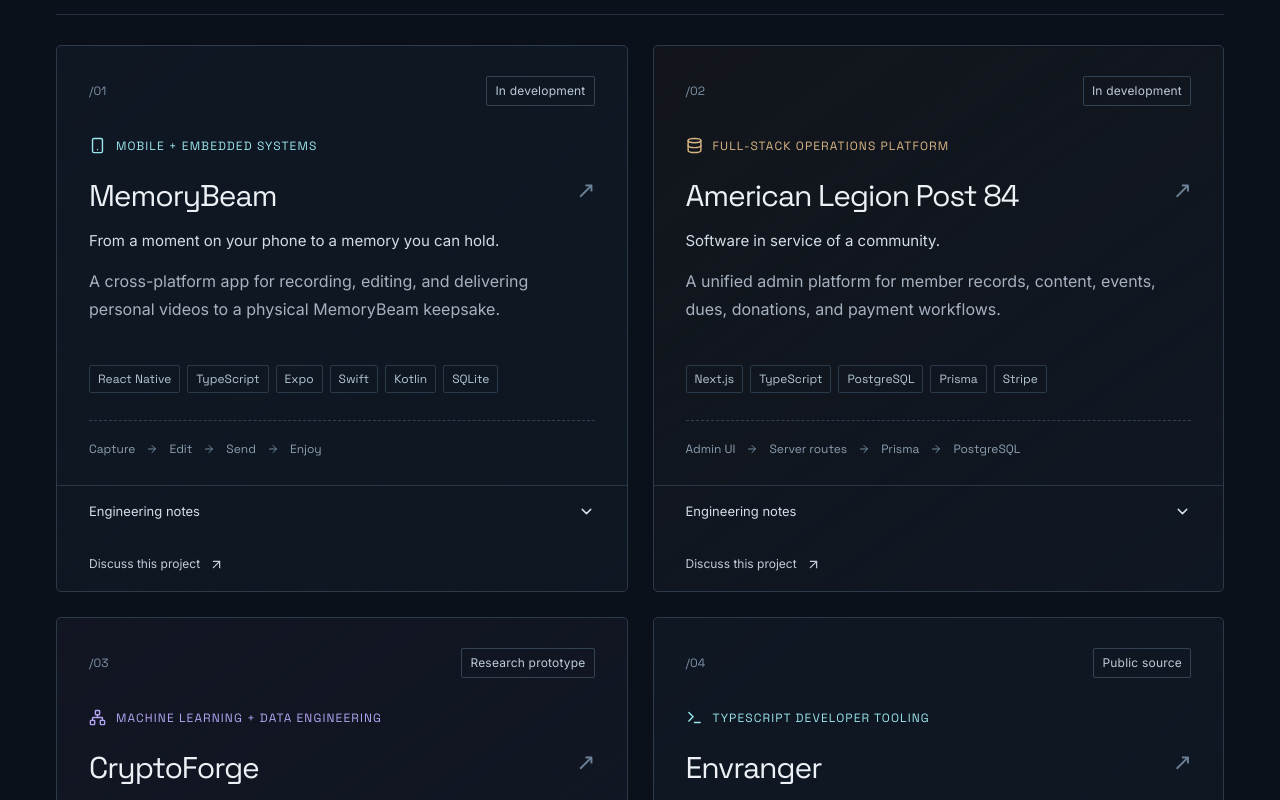
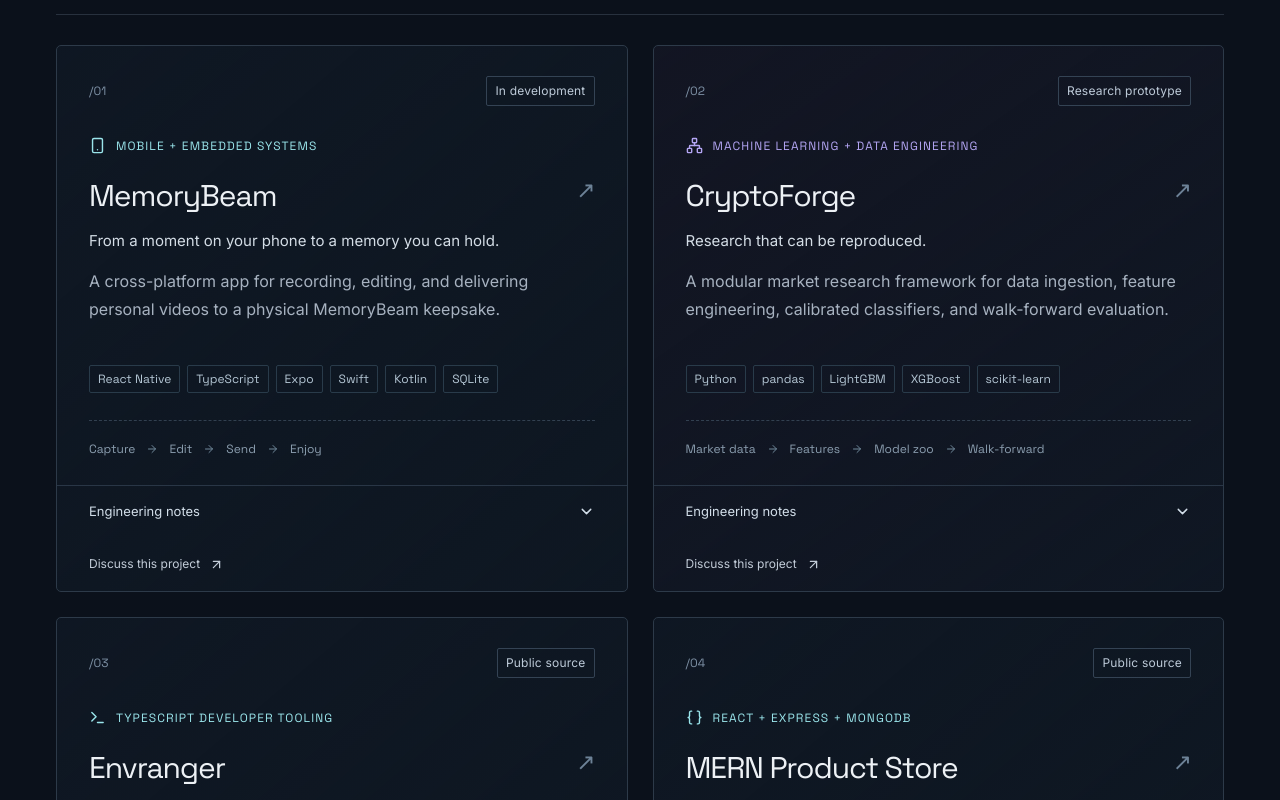
Before and after one commit to Breedlove-Jason/jason-breedlove-portfolio, a React (Vite) app: page / in a window 1280 px wide. Shown: the part 1120-1920 px from the top of the page. Built offline with nearby package versions, Linux system fonts and the light colour scheme.

Commit message:
Remove private organization project from public portfolio

```diff
--- a/src/components/Projects.tsx
+++ b/src/components/Projects.tsx
@@ -29,7 +29,6 @@
 ];
 const icons: Record<string, LucideIcon> = {
   memorybeam: Smartphone,
-  legion: Database,
   cryptoforge: Network,
   envranger: Terminal,
   productstore: Braces,
--- a/src/data/projects.ts
+++ b/src/data/projects.ts
@@ -35,18 +35,7 @@
     diagram: ['Capture', 'Edit', 'Send', 'Enjoy'],
   },
   {
-    id: 'legion', number: '02', title: 'American Legion Post 84', category: 'Full stack',
-    kind: 'FULL-STACK OPERATIONS PLATFORM', status: 'In development',
-    headline: 'Software in service of a community.',
-    description: 'A unified admin platform for member records, content, events, dues, donations, and payment workflows.',
-    stack: ['Next.js', 'TypeScript', 'PostgreSQL', 'Prisma', 'Stripe'],
-    problem: 'Bring the everyday administration of a veterans’ organization into a coherent set of digital workflows.',
-    implementation: 'The project includes responsive CMS and admin modules, member and officer management, Stripe checkout and webhook flows, payment tracking, and notification infrastructure. Prisma provides the data layer over PostgreSQL.',
-    boundary: 'An active development project. Production adoption and organization-wide rollout are not claimed.',
-    diagram: ['Admin UI', 'Server routes', 'Prisma', 'PostgreSQL'],
-  },
-  {
-    id: 'cryptoforge', number: '03', title: 'CryptoForge', category: 'Python & data',
+    id: 'cryptoforge', number: '02', title: 'CryptoForge', category: 'Python & data',
     kind: 'MACHINE LEARNING + DATA ENGINEERING', status: 'Research prototype',
     headline: 'Research that can be reproduced.',
     description: 'A modular market research framework for data ingestion, feature engineering, calibrated classifiers, and walk-forward evaluation.',
@@ -57,7 +46,7 @@
     diagram: ['Market data', 'Features', 'Model zoo', 'Walk-forward'],
   },
   {
-    id: 'envranger', number: '04', title: 'Envranger', category: 'Developer tools',
+    id: 'envranger', number: '03', title: 'Envranger', category: 'Developer tools',
     kind: 'TYPESCRIPT DEVELOPER TOOLING', status: 'Public source',
     headline: 'Make configuration explain itself.',
     description: 'A CLI and terminal interface for scanning, validating, and managing environment configuration across JavaScript and TypeScript projects.',
@@ -69,7 +58,7 @@
     source: 'https://github.com/Breedlove-Jason/envranger',
   },
   {
-    id: 'productstore', number: '05', title: 'MERN Product Store', category: 'Full stack',
+    id: 'productstore', number: '04', title: 'MERN Product Store', category: 'Full stack',
     kind: 'REACT + EXPRESS + MONGODB', status: 'Public source',
     headline: 'A complete path from interface to database.',
     description: 'A full-stack product management application with a Vite-powered React frontend and an Express API backed by MongoDB.',
@@ -81,7 +70,7 @@
     source: 'https://github.com/Breedlove-Jason/productStore-MERN',
   },
   {
-    id: 'reuters', number: '06', title: 'Reuters Similarity Lab', category: 'Python & data',
+    id: 'reuters', number: '05', title: 'Reuters Similarity Lab', category: 'Python & data',
     kind: 'NLP + DOCUMENT RETRIEVAL', status: 'Public source',
     headline: 'Explore what makes two articles similar.',
     description: 'An interactive experiment in word n-grams and Jaccard similarity across the complete Reuters-21578 collection, with 19,043 article bodies available for search.',
@@ -95,7 +84,7 @@
   },
   {
     howToPlay: "Collect every dot while avoiding ghosts. Use arrow keys or WASD, or the on-screen arrows. Power pellets let you catch ghosts briefly. Space pauses the game.",
-    id: 'pacman', number: '07', title: 'Pacman JS', category: 'The Arcade',
+    id: 'pacman', number: '06', title: 'Pacman JS', category: 'The Arcade',
     kind: 'VANILLA JAVASCRIPT + GAMEPLAY', status: 'Public source',
     headline: 'One more run.',
     description: 'A browser arcade game with a responsive maze, buffered keyboard turns, touch controls, power pellets, and a local personal best.',
@@ -107,7 +96,7 @@
     source: 'https://github.com/Breedlove-Jason/pacman-js',
   },
   {
-    id: 'fieldnotes', number: '08', title: 'Field Notes — Flask Blog', category: 'Full stack',
+    id: 'fieldnotes', number: '07', title: 'Field Notes — Flask Blog', category: 'Full stack',
     kind: 'PYTHON + PUBLISHING', status: 'Public source',
     headline: 'A place for ideas from the build.',
     description: 'A Flask journal with readable project stories, accounts, comments, and an editor dashboard for publishing and managing posts.',
@@ -121,7 +110,7 @@
     liveLabel: 'Read blog',
   },
   {
-    id: 'yelpcamp', number: '09', title: 'YelpCamp', category: 'Full stack',
+    id: 'yelpcamp', number: '08', title: 'YelpCamp', category: 'Full stack',
     kind: 'EXPRESS + MAPS + API INTEGRATION', status: 'Live demo',
     headline: 'Find a campsite. Share the experience.',
     description: 'A campground discovery and review app with interactive maps, Recreation.gov data, image uploads, and five-star ratings.',
@@ -134,7 +123,7 @@
     liveLabel: 'Explore YelpCamp',
   },
   {
-    id: 'farmfresh', number: '10', title: 'Farm Fresh Market', category: 'Full stack',
+    id: 'farmfresh', number: '09', title: 'Farm Fresh Market', category: 'Full stack',
     kind: 'EXPRESS + MONGODB + CATALOG MANAGEMENT', status: 'Live demo',
     headline: 'From local farms to a connected catalog.',
     description: 'A farm-to-market catalog with searchable farms, category filters, product listings, and protected owner editing in a Bootstrap interface.',
@@ -149,7 +138,7 @@
   },
   {
     howToPlay: "Eat food to grow and score. Turn with arrow keys or WASD; swipe or use the arrow buttons on mobile. Avoid the walls and your own tail. Space pauses; Restart begins a fresh run.",
-    id: 'snake', number: '11', title: 'Python Snake', category: 'The Arcade',
+    id: 'snake', number: '10', title: 'Python Snake', category: 'The Arcade',
     kind: 'PYTHON + WEBASSEMBLY + CANVAS', status: 'Live demo',
     headline: 'Small moves. Long game.',
     description: 'A responsive Snake game that runs a shared Python rules engine across desktop Turtle graphics and a browser canvas.',
@@ -164,7 +153,7 @@
   },
   {
     howToPlay: "Control the left paddle with Up/Down or W/S. On mobile, drag on the court or hold the arrow buttons. Return the ball past the opponent; first to seven wins. Space pauses and R resets.",
-    id: 'pong', number: '12', title: 'Python Pong', category: 'The Arcade',
+    id: 'pong', number: '11', title: 'Python Pong', category: 'The Arcade',
     kind: 'PYTHON + WEBASSEMBLY + PHYSICS', status: 'Live demo',
     headline: 'Keep the rally alive.',
     description: 'A classic paddle rivalry with a Python-powered browser edition, a computer opponent, and keyboard and touch controls.',
@@ -179,7 +168,7 @@
   },
   {
     howToPlay: "Two players share one device. Roll adds to your turn score. Hold banks those points and passes the turn. Rolling a one loses only the unbanked points and passes the turn. First to bank 100 wins.",
-    id: 'pig', number: '13', title: 'Pig Game', category: 'The Arcade',
+    id: 'pig', number: '12', title: 'Pig Game', category: 'The Arcade',
     kind: 'JAVASCRIPT + TURN-BASED GAMEPLAY', status: 'Live demo',
     headline: 'Know when to hold.',
     description: 'A two-player dice game about risk and timing, with a responsive interface, clear turn indicators, and a race to bank 100 points.',
@@ -193,7 +182,7 @@
     liveLabel: 'Play Pig',
   },
   {
-    id: 'blackjack', number: '14', title: 'Python Blackjack', category: 'The Arcade',
+    id: 'blackjack', number: '13', title: 'Python Blackjack', category: 'The Arcade',
     kind: 'PYTHON + WEBASSEMBLY + CARD GAME', status: 'Live demo',
     headline: 'A little nerve. A little intuition.',
     description: 'An emerald-and-gold Blackjack table powered by Python, with responsive cards, dealer play, and session scores.',
@@ -208,7 +197,7 @@
     liveLabel: 'Play Blackjack',
   },
   {
-    id: 'relay', number: '15', title: 'Relay Chat', category: 'Full stack',
+    id: 'relay', number: '14', title: 'Relay Chat', category: 'Full stack',
     kind: 'REALTIME MESSAGING + AUTHENTICATED SOCKETS', status: 'Live demo',
     headline: 'Less noise. More connection.',
     description: 'A responsive messaging app with live presence, typing indicators, image sharing, saved conversations, and an interactive guest preview.',
@@ -222,7 +211,7 @@
     liveLabel: 'Try Relay Chat',
   },
   {
-    id: 'scenescout', number: '16', title: 'SceneScout', category: 'Full stack',
+    id: 'scenescout', number: '15', title: 'SceneScout', category: 'Full stack',
     kind: 'MOVIE DISCOVERY + PERSONAL WATCHLISTS', status: 'Live demo',
     headline: 'Less scrolling. More cinema.',
     description: 'A cinema-inspired movie and TV discovery app with searchable catalogs, trailers, cast details, and personal watchlists.',
--- a/src/styles.css
+++ b/src/styles.css
@@ -963,12 +963,6 @@
   .project-cryptoforge {
     background: linear-gradient(145deg, #28213940, #0f1723);
   }
-  .project-legion .project-type {
-    color: var(--gold);
-  }
-  .project-legion {
-    background: linear-gradient(145deg, #392d1c26, #0f1723);
-  }
   .work-footer {
     margin-top: 33px;
     @apply flex;
```
Also changed, not shown: 2 other files (tests, documents, lock files or other folders).
